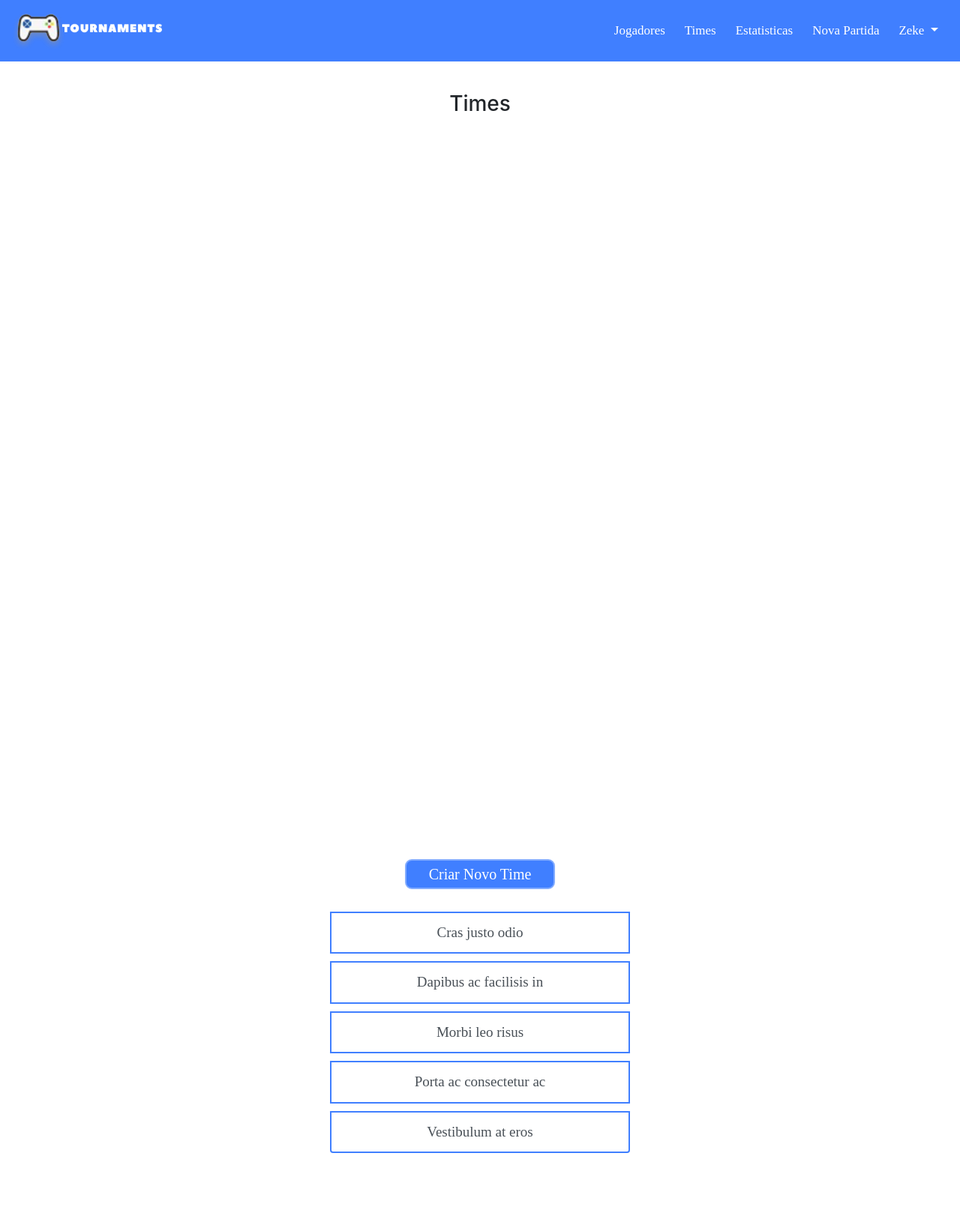
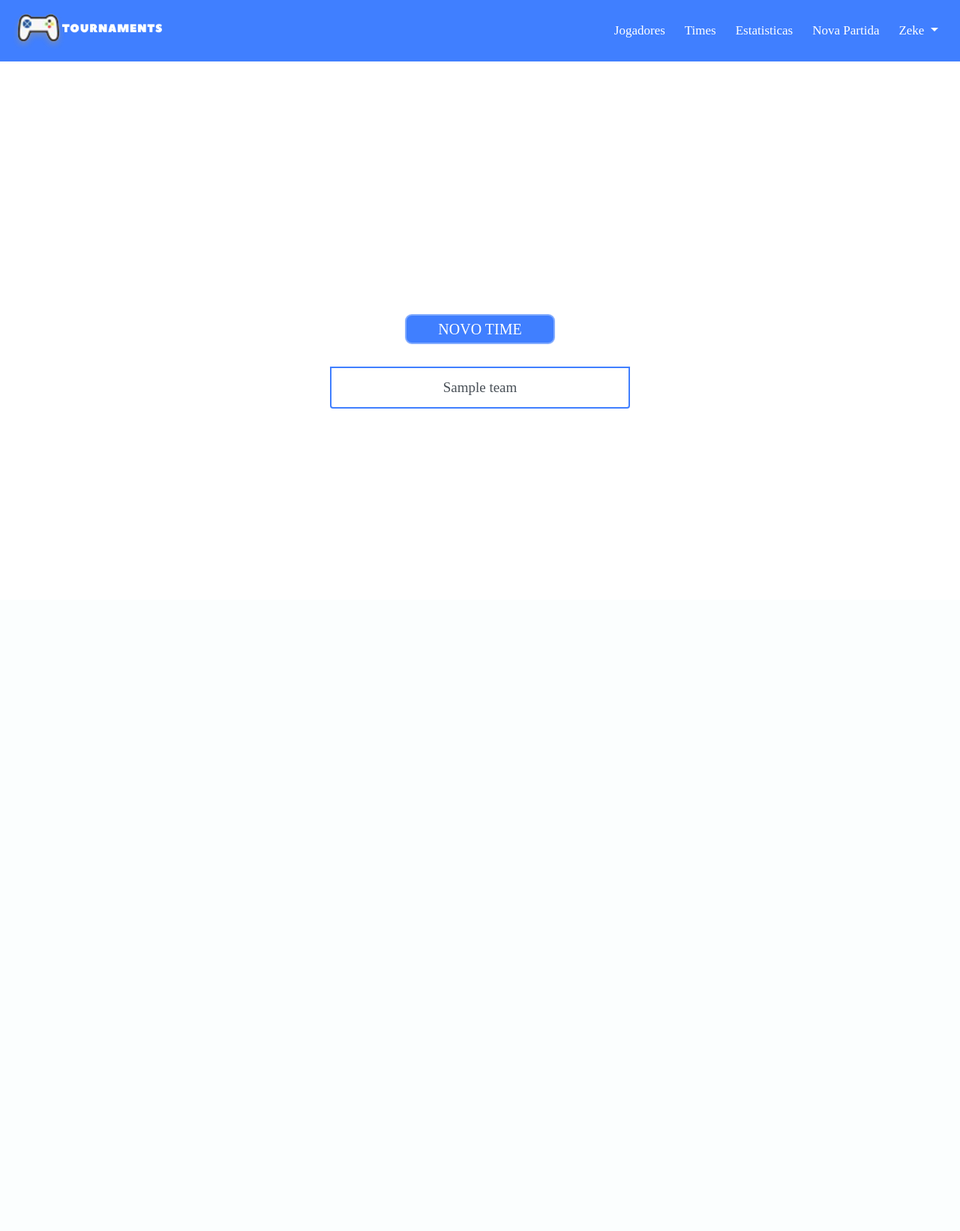
Before and after one commit to devEzequiel/tournaments, a PHP site: page /GitHub/teams in a window 1280 px wide. Shown: the whole page at 75% size. After the commit the page ends 545 px from the top, so only its background shows below. Run offline with PHP 8.4, Linux system fonts and the light colour scheme; tables that the repository leaves empty or names only in its code hold one stand-in row (values such as "Sample post"); some libraries are stand-ins or nearby versions.

Commit message:
Update teams.php

```diff
--- a/views/teams.php
+++ b/views/teams.php
@@ -1,15 +1,16 @@
 
 
 <!-- conteudo da pagina-->
-<h3 class="" id="teams-tt">Times</h3>
 <div class="list-group" id="teams">
-	<a href="#" class="novo-time" id="novoteam" data-toggle="modal" data-target="#modalteam">Criar Novo Time</a>
-	<a href="#" class="list-group-item list-group-item-action team-link">Cras justo odio</a>
-    <a href="#" class="list-group-item list-group-item-action team-link">Dapibus ac facilisis in</a>
-	<a href="#" class="list-group-item list-group-item-action team-link">Morbi leo risus</a>
-  	<a href="#" class="list-group-item list-group-item-action team-link">Porta ac consectetur ac</a>
-  	<a href="#" class="list-group-item list-group-item-action team-link">Vestibulum at eros</a>
+	<a href="#" class="novo-time" id="novoteam" data-toggle="modal" data-target="#modalteam">NOVO TIME</a>
+
+  <?php foreach ($viewData['team'] as $t) { ?>
+
+  	<a href="<?php echo BASE_URL; ?>teams/abrir/<?php echo $t['team_id'];?>" class="list-group-item list-group-item-action team-link"><?php echo $t['team_name']?> </a>
+
+  <?php } ?>
 </div>
+
 
 <!-- Modal Times -->
 <div class="modal" tabindex="-1" role="dialog" id="modalteam">
@@ -25,8 +26,10 @@
      		<form id="form-team" method="GET" action="<?php BASE_URL; ?>teams/adicionar">
     		  <div class="form-group">
     		    <label for="exampleInputEmail1">Nome do time</label>
-    		    <input name="name" type="text" class="form-control" id="exampleInputEmail1" placeholder="Nome do Time:">
+    		    <input name="name" type="text" class="form-control" id="name-team" placeholder="Nome do Time:">
+            <div id="team-msg"></div>
             <div class="modal-footer">
+
               <button type="button" class="btn btn-secondary" data-dismiss="modal">Fechar</button>
               <input type="submit" class="btn" id="input-team" value="Adicionar">
             </div>
```
